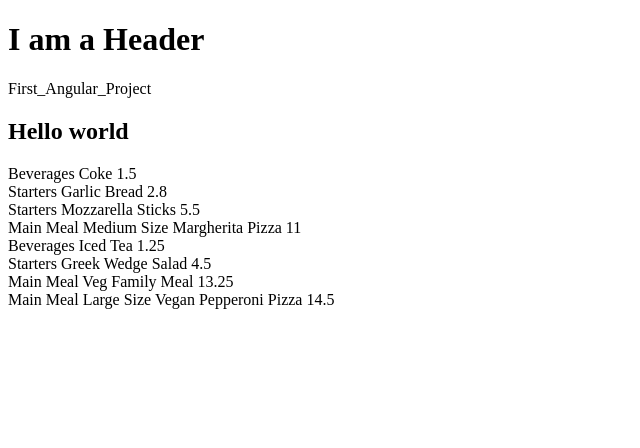
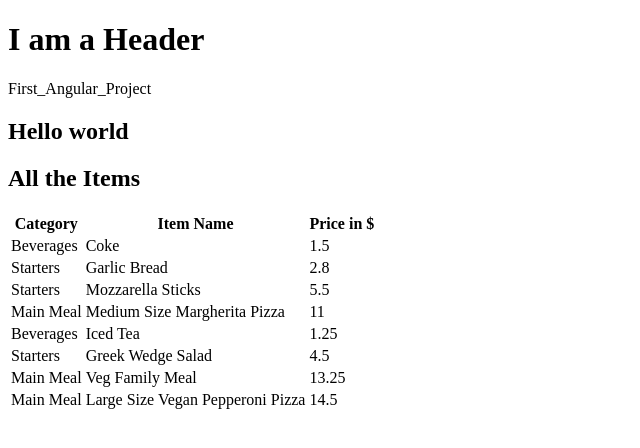
Before and after one commit to ChaurasiaAditya/First_Angular_Project, an Angular app in the folder First_Angular_Project/: page / in a window 1280 px wide. Shown: the top 448 px of the page, without its empty margins (0-640 px from the left). Built offline with nearby package versions, Linux system fonts and the light colour scheme.

Commit message:
printed all the items in menu

```diff
--- a/First_Angular_Project/src/app/app.component.html
+++ b/First_Angular_Project/src/app/app.component.html
@@ -2,11 +2,34 @@
 <p>{{title}}</p>
 <h2>Hello world</h2>
 
-<div *ngFor="let x of menus">
-  <!-- <div *ngIf="x > 5"> -->
-    {{x.category}}
-    {{x.name}}
-    {{x.price}}
+
+<h2>All the Items</h2>
+  <table>
+    <tr>
+      <th>Category</th>
+      <th>Item Name</th>
+      <th>Price in $</th>
+    </tr>
+    <tr *ngFor="let x of menus">
+      <td>{{x.category}}</td>
+      <td>{{x.name}}</td>
+      <td>{{x.price}}</td>
+    </tr>
+  </table>
+  <!-- <div *ngIf="x.price < 5"> -->
+    <!-- {{x.category}} -->
+    <!-- {{x.name}} -->
+    <!-- {{x.price}} -->
   <!-- </div> -->
-
-</div>
+  <!-- <table>
+    <tr>
+      <th>Category</th>
+      <th>Item Name</th>
+      <th>Price in $</th>
+    </tr>
+    <tr *ngFor="let x of menus">
+      <td>{{x.category}}</td>
+      <td>{{x.name}}</td>
+      <td>{{x.price}}</td>
+    </tr>
+  </table> -->
```
